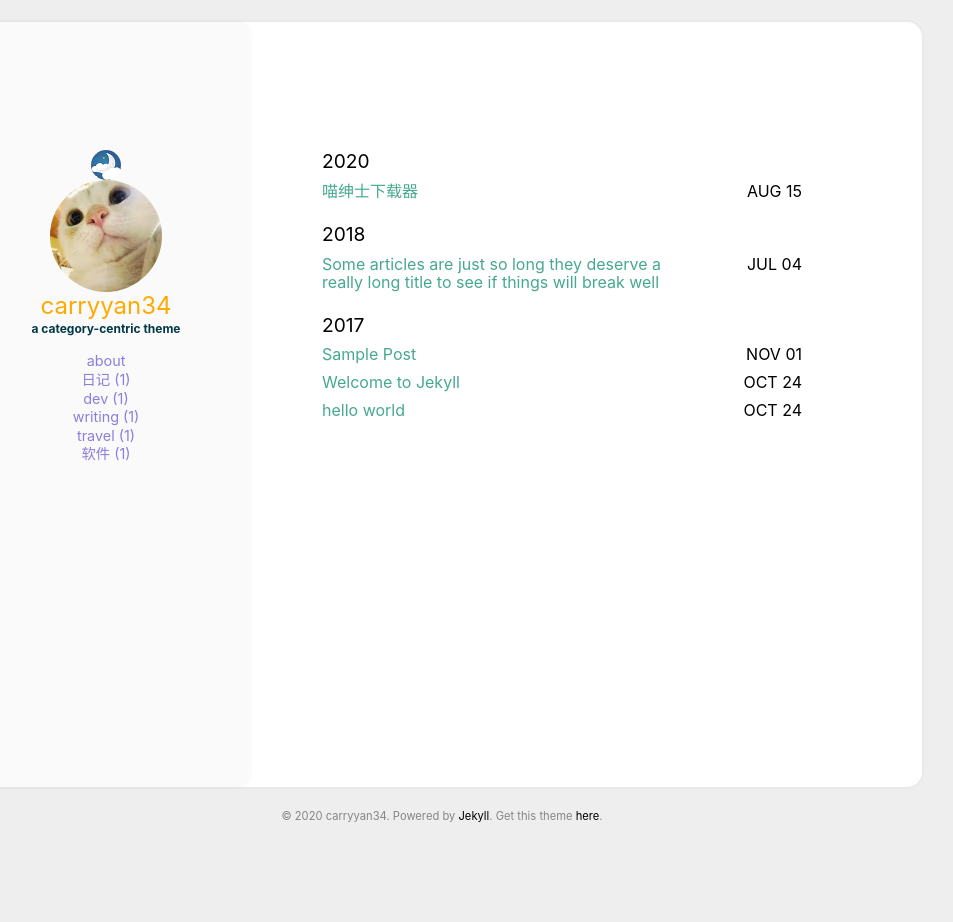
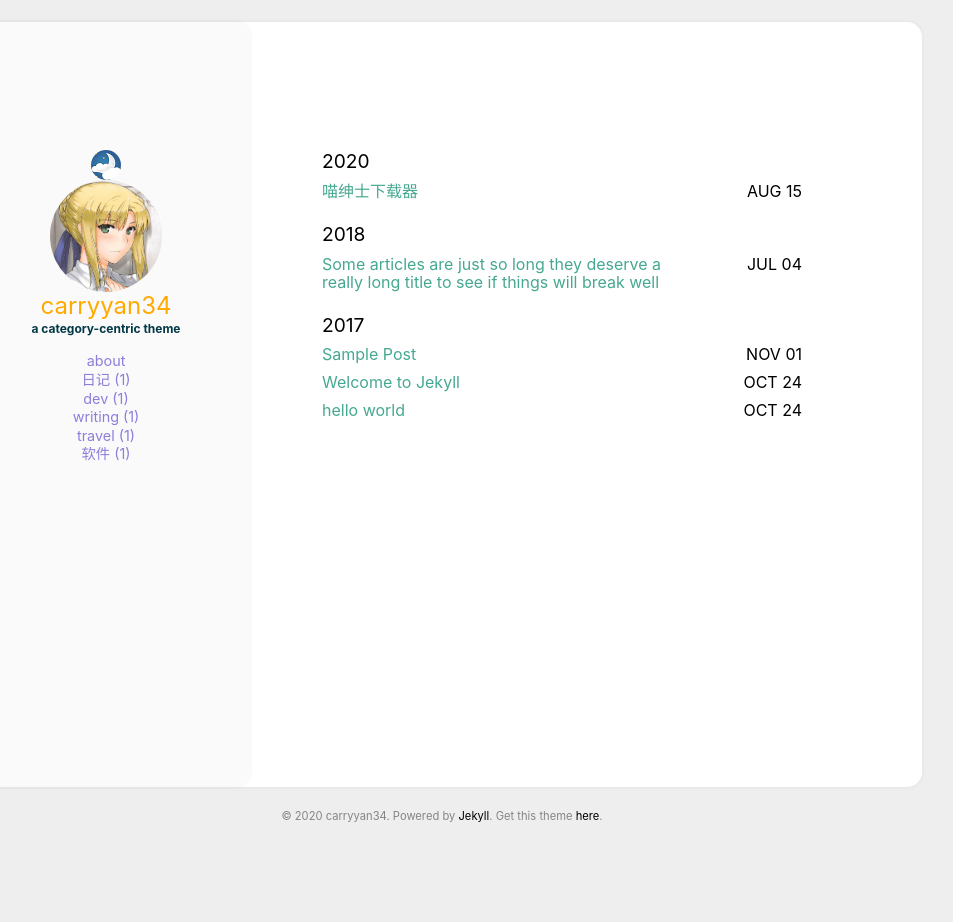
Before and after one commit to carryyan34/carryyan34.github.io, a Jekyll site: the page built from index.html, in a window 1280 px wide. Shown: the whole page, without its empty margins (198-1151 px from the left). Built offline with Jekyll 4.4.1, drawn with Linux system fonts in a browser that asks for light colours.

Commit message:
Update _config.yml

```diff
--- a/_config.yml
+++ b/_config.yml
@@ -19,8 +19,8 @@ disqus_shortname: #disqus shortname
 
 user:
   name: carryyan34
-  pic: /assets/img/cat.jpg
-  picAlt: "carryyan34"
+  pic: /assets/img/saber.png
+  picAlt: "carryyan"
   job: a category-centric theme
   aboutme: true # comment this out if you don't need the 'about' page.
 
```
